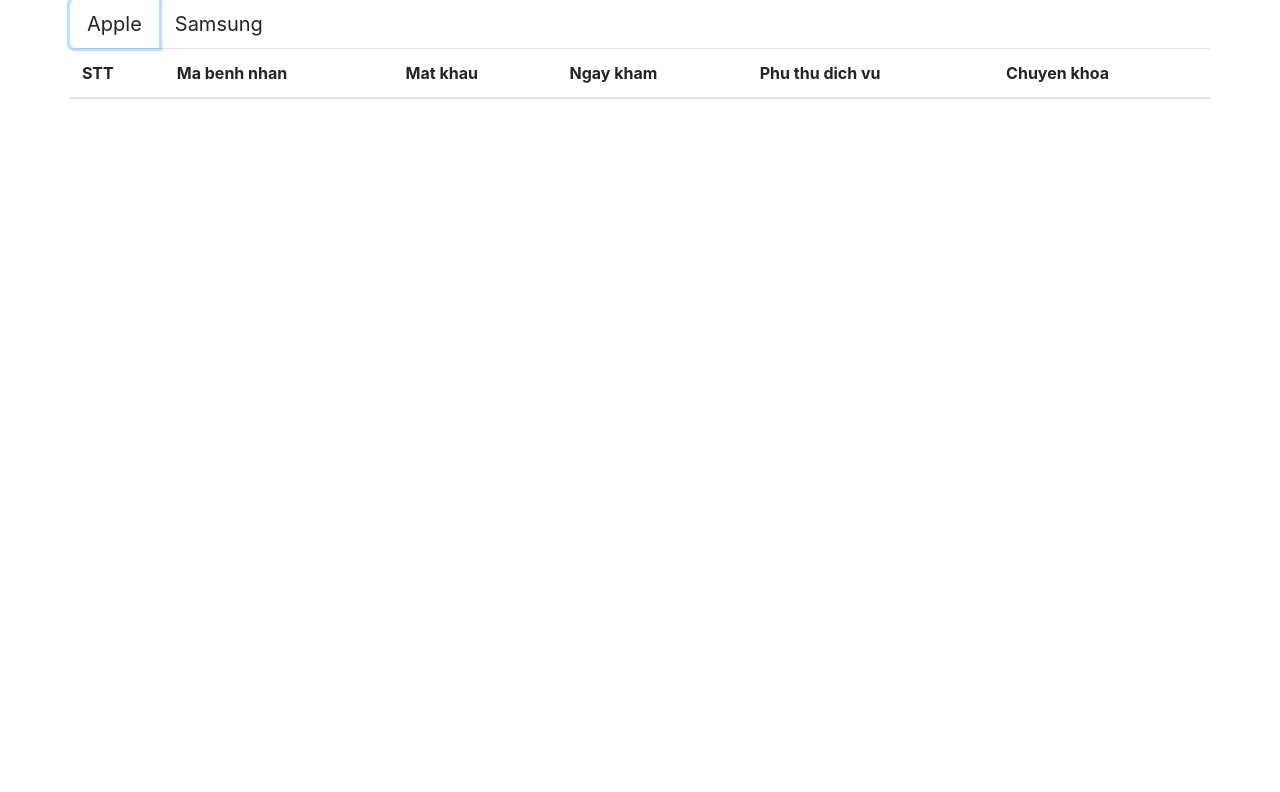
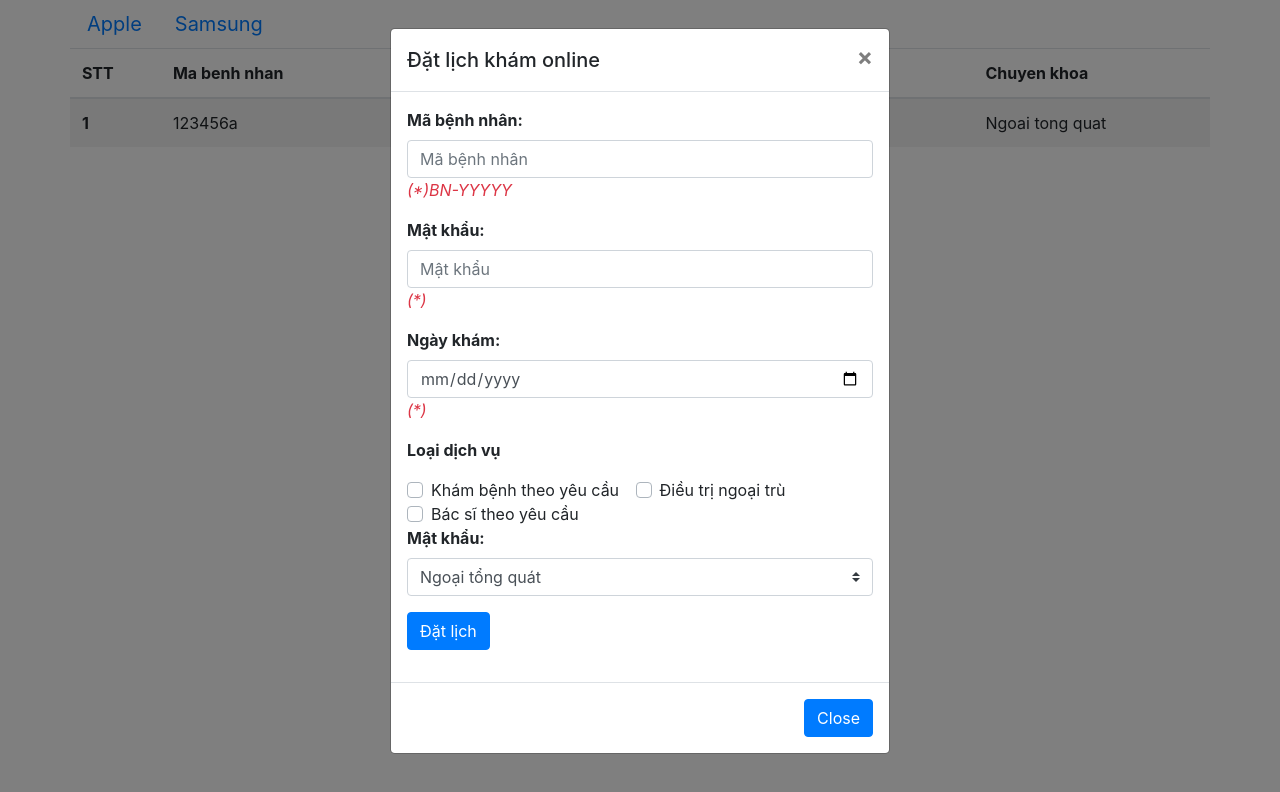
Before and after one commit to hegoplay/testingBTCK, a plain HTML site: page index.html in a window 1280 px wide. Both pictures are taken after a click on the button "Apple". Drawn offline with Linux system fonts and the light colour scheme.

Commit message:
finished execise

```diff
--- a/index.html
+++ b/index.html
@@ -7,48 +7,103 @@
     <meta name="viewport" content="width=device-width, initial-scale=1.0">
     <title>Document</title>
     <link rel="stylesheet" href="css/bootstrap.min.css">
-    <link rel="stylesheet" href="js/jquery-3.6.4.min.js">
-    <link rel="stylesheet" href="js/bootstrap.min.js">
+    <script src="js/jquery-3.6.4.min.js"></script>
+    <script src="js/bootstrap.min.js"></script>
+    <script src="js/check.js"></script>
 </head>
 
 <body>
     <div class="container">
         <div class="row">
             <div class="btn-group btn-group-lg">
-                <button type="button" class="btn" data-toggle="modal" data-target="#exampleModal">Apple</button>
-                <button type="button" class="btn">Samsung</button>
+                <button type="button" class="btn text-primary" data-toggle="modal" data-target="#exampleModalLong">Apple</button>
+                <button type="button" class="btn text-primary">Samsung</button>
             </div>
         </div>
         <div class="row">
             <table class="table table-striped">
                 <thead>
                     <tr>
-                        <th>STT</th>
-                        <th>Ma benh nhan</th>
-                        <th>Mat khau</th>
-                        <th>Ngay kham</th>
-                        <th>Phu thu dich vu</th>
-                        <th>Chuyen khoa</th>
+                        <th scope="col">STT</th>
+                        <th scope="col">Ma benh nhan</th>
+                        <th scope="col">Mat khau</th>
+                        <th scope="col">Ngay kham</th>
+                        <th scope="col">Phu thu dich vu</th>
+                        <th scope="col">Chuyen khoa</th>
                     </tr>
                 </thead>
+                <tbody>
+                    <tr>
+                        <th scope="row">1</th>
+                        <td>123456a</td>
+                        <td>Bn_012345</td>
+                        <td>12/8/2020</td>
+                        <td>100000000</td>
+                        <td>Ngoai tong quat</td>
+                    </tr>
+                </tbody>
             </table>
         </div>
     </div>
-    <div class="modal fade" id="exampleModal" tabindex="-1" role="dialog" aria-labelledby="exampleModalLabel" aria-hidden="true">
+  <!-- Modal -->
+  <div class="modal fade" id="exampleModalLong" tabindex="-1" role="dialog" aria-labelledby="exampleModalLongTitle" aria-hidden="true">
     <div class="modal-dialog" role="document">
       <div class="modal-content">
         <div class="modal-header">
-                    <h5 class="modal-title" id="exampleModalLabel">Modal title</h5>
+          <h5 class="modal-title" id="exampleModalLongTitle">Đặt lịch khám online</h5>
           <button type="button" class="close" data-dismiss="modal" aria-label="Close">
             <span aria-hidden="true">&times;</span>
           </button>
         </div>
         <div class="modal-body">
-                    ...
+          <div class="form-group">
+            <label for="user " class="font-weight-bold">Mã bệnh nhân:</label>
+            <input type="text" class = "form-control" id="user" placeholder="Mã bệnh nhân">
+            <p class="font-italic text-danger">(*)BN-YYYYY</p>
+          </div>
+          <div class="form-group">
+            <label for="password " class="font-weight-bold">Mật khẩu:</label>
+            <input type="password" class = "form-control" id="password" placeholder="Mật khẩu">
+            <p class="font-italic text-danger">(*)</p>
+          </div>
+          <div class="form-group">
+            <label for="dateTime " class="font-weight-bold">Ngày khám:</label>
+            <input type="date" class = "form-control" id="dateTime">
+            <p class="font-italic text-danger">(*)</p>
+          </div>
+          <p class="font-weight-bold">Loại dịch vụ</p>
+          <div class="form-check-inline">
+            <div class="custom-control custom-checkbox">
+              <input type="checkbox" class="custom-control-input loaiDichVu" id="KhamBenh" name="example1">
+              <label class="custom-control-label" for="KhamBenh">Khám bệnh theo yêu cầu</label>
+            </div>
+          </div>
+          <div class="form-check-inline">
+            <div class="custom-control custom-checkbox">
+              <input type="checkbox" class="custom-control-input loaiDichVu" id="NgoaiTru" name="example1">
+              <label class="custom-control-label" for="NgoaiTru">Điều trị ngoại trù</label>
+            </div>
+          </div>
+          <div class="form-check-inline">
+            <div class="custom-control custom-checkbox">
+              <input type="checkbox" class="custom-control-input loaiDichVu" id="BacSi" name="example1">
+              <label class="custom-control-label" for="BacSi">Bác sĩ theo yêu cầu</label>
+            </div>
+          </div>
+          <div class="form-group">
+            <label for="password " class="font-weight-bold">Mật khẩu:</label>
+            <select name="ChuyenKhoa" id="ChuyenKhoa" class="custom-select">
+              <option value="Ngoại tổng quát">Ngoại tổng quát</option>
+              <option value="Nhi">Nhi</option>
+              <option value="Nội tổng quát">Nội tổng quát</option>
+            </select>
+           <div>
+            <button type="btnDatLich" class="btn btn-primary mt-3" data-dismiss="modal" onclick="check()">Đặt lịch</button>
+           </div>
+          </div>
         </div>
         <div class="modal-footer">
-                    <button type="button" class="btn btn-secondary" data-dismiss="modal">Close</button>
-                    <button type="button" class="btn btn-primary">Save changes</button>
+          <button type="button" class="btn btn-primary" data-dismiss="modal">Close</button>
         </div>
       </div>
     </div>
--- /dev/null
+++ b/js/check.js
@@ -0,0 +1,42 @@
+function check(){
+    let i1 = 2;
+    // let list = document.querySelectorAll('input[type=text]')
+    // console.log(list[0].value)
+    let user = document.getElementById('user').value
+    console.log(user);
+    let pass = document.getElementById('password').value
+    console.log(pass)
+    let date = document.getElementById('dateTime').value
+    console.log(date)
+    let regex = new RegExp("BN-[0-9]{5}","g");
+    let regex1 = new RegExp("\\d{6,}","g");
+    // console.log(user.matches(regex));
+    if (!regex.test(user)){
+        alert('Sai tai khoan');
+        return;
+    }
+    if (!regex1.test(pass)){
+        alert('Sai dinh dang mat khau')
+        return;
+    }
+    if (!Date.parse(date) > new Date()){
+        alert('Ngay dat phai sau ngay hom nay')
+        return;
+    }
+    let list = document.getElementsByClassName('loaiDichVu');
+    let num = 0;
+    for (i = 0 ; i < list.length;i++){
+        num+=list[i].checked
+    }
+    console.log(num*500000)
+    let table = document.getElementsByClassName("table table-striped")
+    let ChuyenKhoa =$('#ChuyenKhoa').find(":selected").text()
+    table[0].innerHTML+=`<tr> <th scope="row">${i1}</th>
+                        <td>${user}</td>
+                        <td>${pass}</td>
+                        <td>${date}</td>
+                        <td>${num*500000}</td>
+                        <td>${ChuyenKhoa}</td>
+                    </tr>`
+    i1++;
+}
```
Lines whose indentation alone changed are shown as unchanged.
